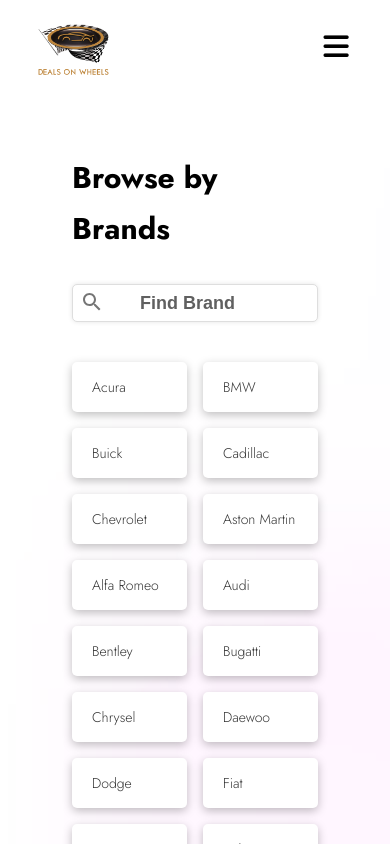
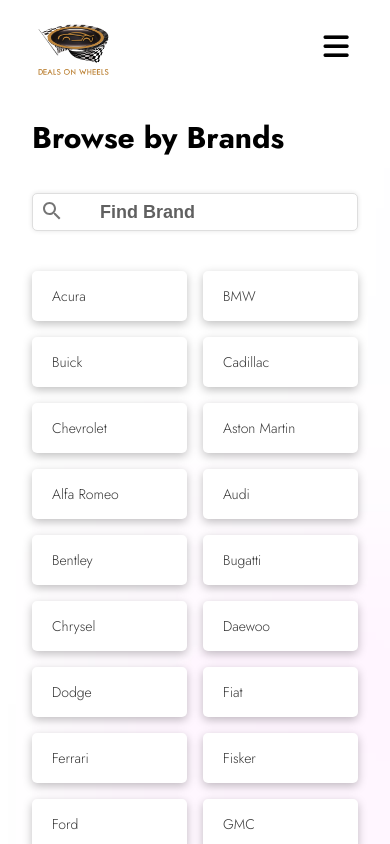
Before and after one commit to elitesuper/deals-on-wheels-master, a React (Create React App) app: page /brands in a window 390 px wide. Shown: the top 844 px of the page. Built offline with nearby package versions, Linux system fonts and the light colour scheme.

Commit message:
brands responsive design complete

```diff
--- a/src/components/Brands/Brands.css
+++ b/src/components/Brands/Brands.css
@@ -12,7 +12,6 @@
 .brands{
     margin-top: 2rem;
     margin-bottom: 7rem;
-    padding: 40px;
 }
 
 .brands .input{
@@ -87,7 +86,6 @@
     .brands{
         margin-top: 2rem;
         margin-bottom: 7rem;
-        padding: 40px;
     }
     .brands .input{
         width: 100%;
@@ -102,9 +100,6 @@
         font-weight: 600;
         font-size: 30px;
         line-height: 51px;
-    /* identical to box height */
-
-
         color: #000000;
     }
 
```
Also changed, not shown: src/pages/BrandsPage.js (+3 -9 lines). Lines whose indentation alone changed are shown as unchanged.
